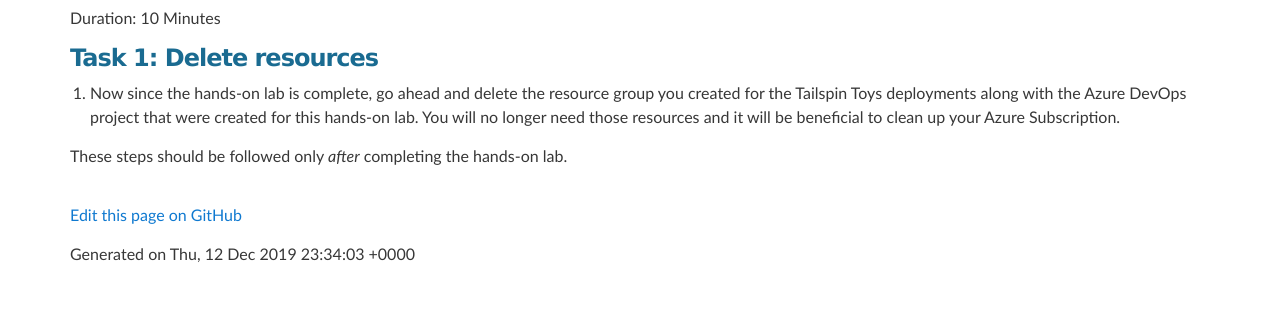
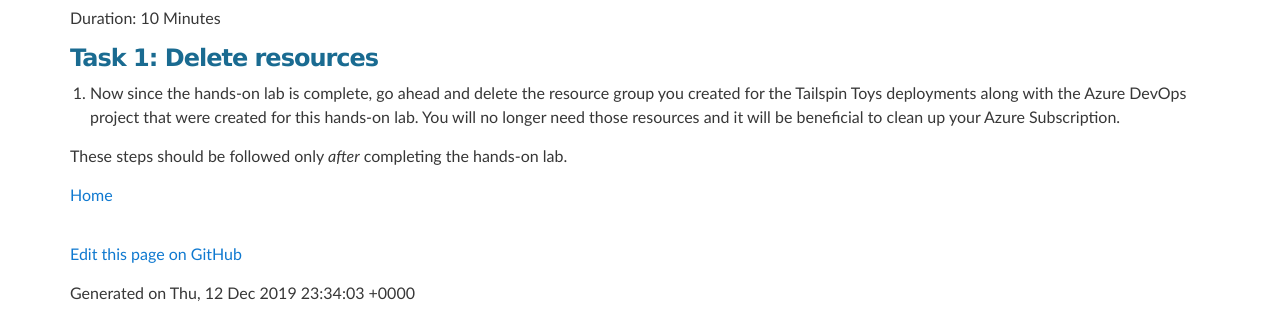
Before and after one commit to shawnweisfeld/20200109_MCWAzureDevOps, a Jekyll site: the page built from docs/lab.md, in a window 1280 px wide and 900 px high, scrolled down 42526 px, cut to the strip 580-900 px from the top of the window. Built offline with Jekyll 4.4.1, drawn with Linux system fonts in a browser that asks for light colours; our own code applies the rules of GitHub Pages for plain Markdown files; before the commit the page ends 43387 px from its top, so only the background shows below that.

Commit message:
navigation

```diff
--- a/docs/lab.md
+++ b/docs/lab.md
@@ -757,3 +757,5 @@ Duration: 10 Minutes
 1.  Now since the hands-on lab is complete, go ahead and delete the resource group you created for the Tailspin Toys deployments along with the Azure DevOps project that were created for this hands-on lab. You will no longer need those resources and it will be beneficial to clean up your Azure Subscription.
 
 These steps should be followed only *after* completing the hands-on lab.
+
+[Home](./)
```
Also changed, not shown: docs/index.md (+2 -0 lines).
